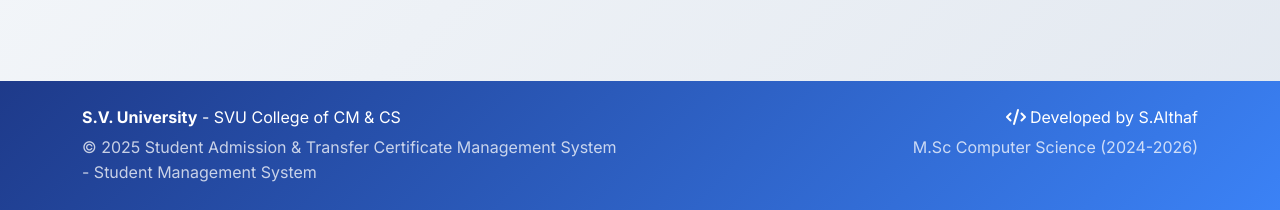
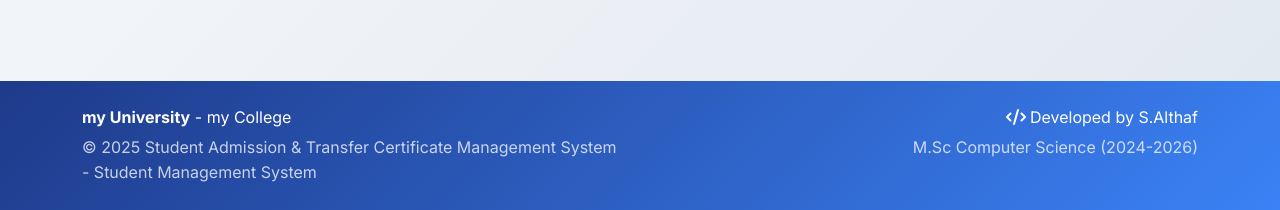
Before and after one commit to althaf99495/Student-Admission-Transfer-Certificate-Management-System-SATCMS-, a Flask app: page /academic-years/add in a window 1280 px wide. Shown: the part 590-800 px from the top of the page. Run offline with Flask 3, Linux system fonts and the light colour scheme; a user stored in the database is signed in; some libraries are stand-ins or nearby versions.

Commit message:
some more changeschanges

```diff
--- a/templates/base.html
+++ b/templates/base.html
@@ -293,7 +293,7 @@
             <div class="row">
                 <div class="col-md-6 text-md-start">
                     <p class="mb-1">
-                        <strong>S.V. University</strong> - SVU College of CM & CS
+                        <strong>my University</strong> - my College
                     </p>
                     <p class="mb-0 opacity-75">
                         &copy; {{ current_year }} {{ app_name or 'SATCMS' }} - Student Management System
```
